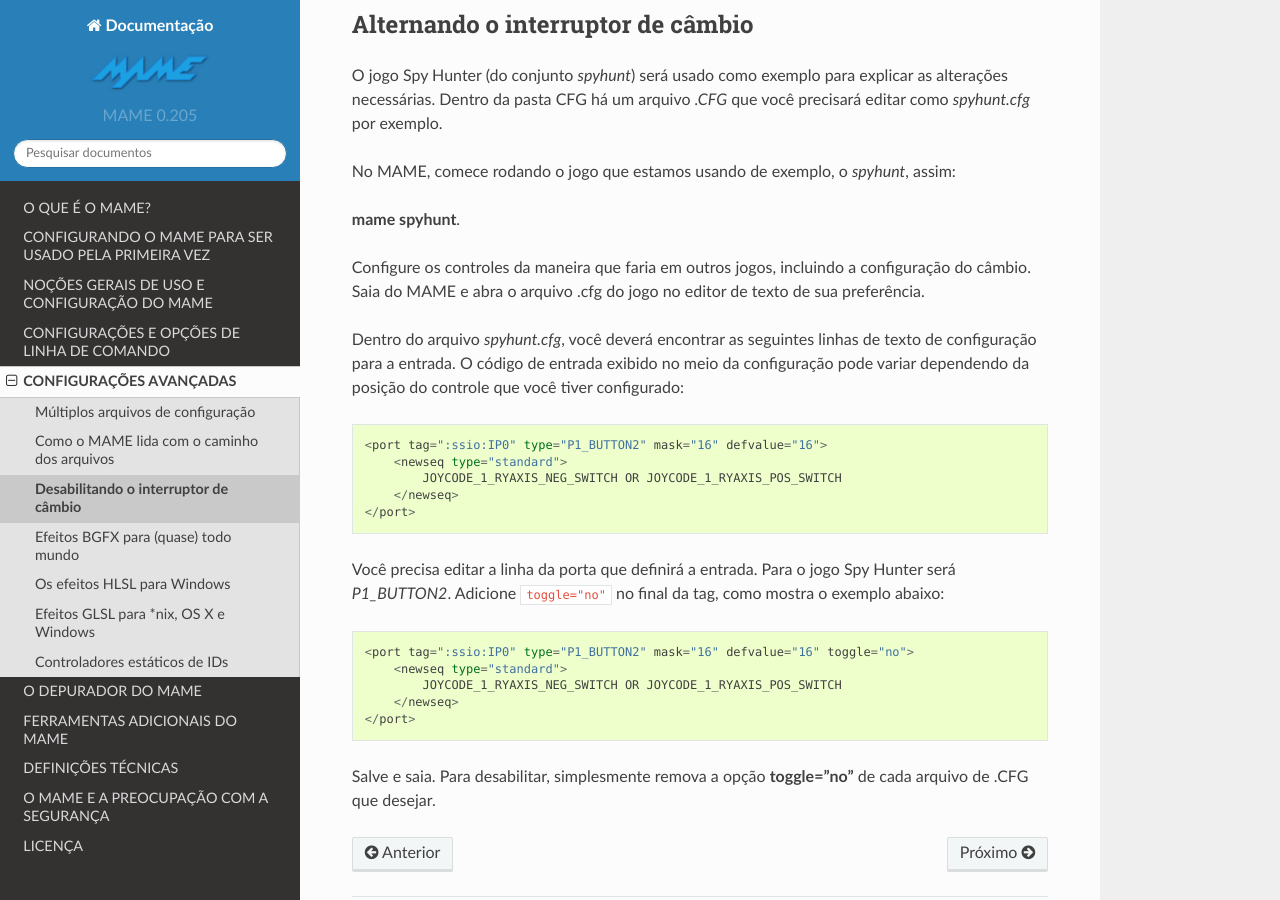
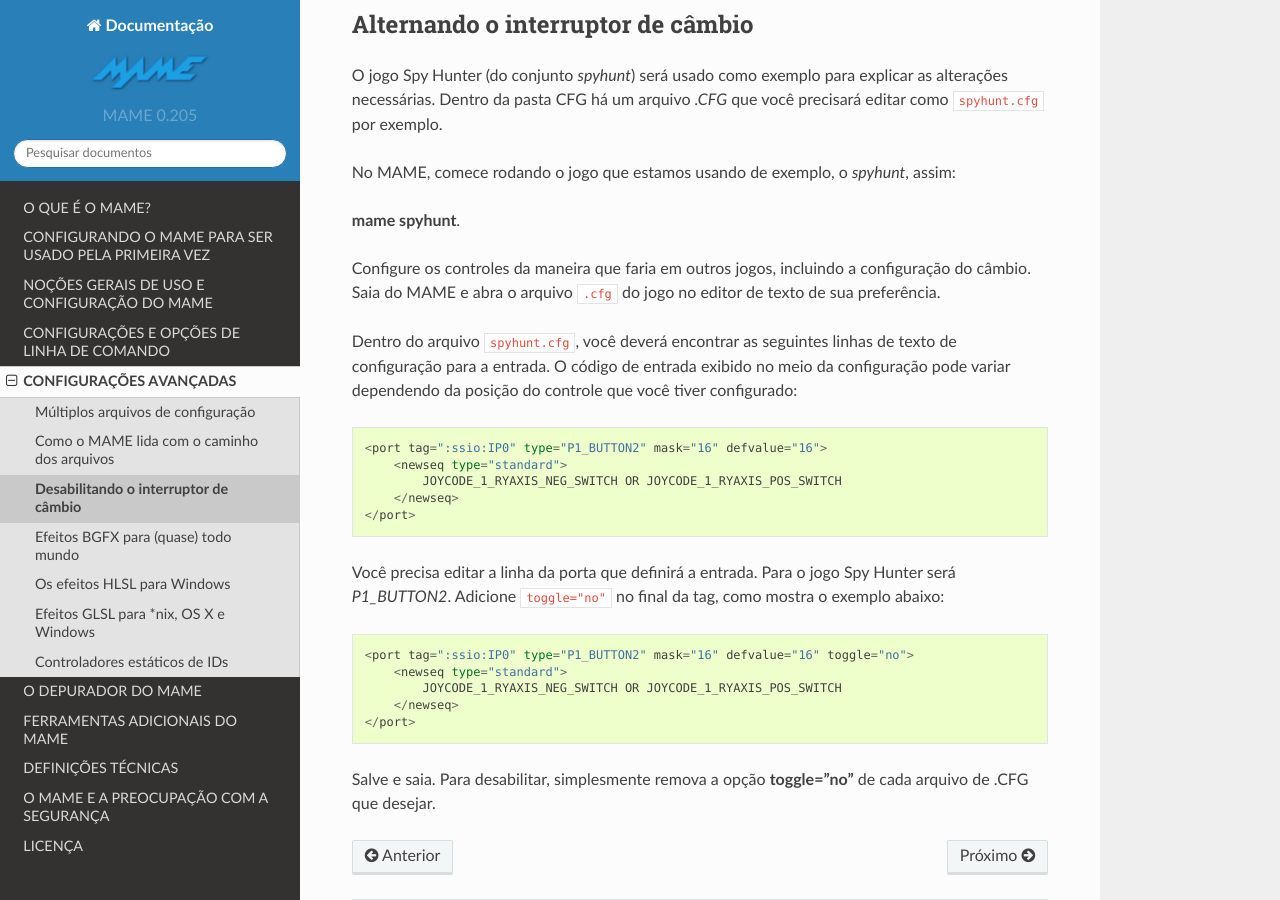
Before and after one commit to wtuemura/mamedoc, a Sphinx documentation site: the page built from source/advanced/shiftertoggle.rst, in a window 1280 px wide and 900 px high, scrolled down 536 px. Built offline with Sphinx 7.4.7 and the Read the Docs theme 2.0.0, drawn with Linux system fonts in a browser that asks for light colours.

Commit message:
Pequenas correções

```diff
--- a/source/advanced/shiftertoggle.rst
+++ b/source/advanced/shiftertoggle.rst
@@ -34,7 +34,7 @@
 
 O jogo Spy Hunter (do conjunto *spyhunt*) será usado como exemplo para
 explicar as alterações necessárias. Dentro da pasta CFG há um arquivo
-*.CFG* que você precisará editar como *spyhunt.cfg* por exemplo.
+*.CFG* que você precisará editar como ``spyhunt.cfg`` por exemplo.
 
 No MAME, comece rodando o jogo que estamos usando de exemplo, o
 *spyhunt*, assim:
@@ -42,10 +42,10 @@
 **mame spyhunt**.
 
 Configure os controles da maneira que faria em outros jogos, incluindo a
-configuração do câmbio. Saia do MAME e abra o arquivo .cfg do jogo no
-editor de texto de sua preferência.
+configuração do câmbio. Saia do MAME e abra o arquivo ``.cfg`` do jogo
+no editor de texto de sua preferência.
 
-Dentro do arquivo *spyhunt.cfg*, você deverá encontrar as seguintes
+Dentro do arquivo ``spyhunt.cfg``, você deverá encontrar as seguintes
 linhas de texto de configuração para a entrada. O código de entrada
 exibido no meio da configuração pode variar dependendo da posição do
 controle que você tiver configurado: ::
```
